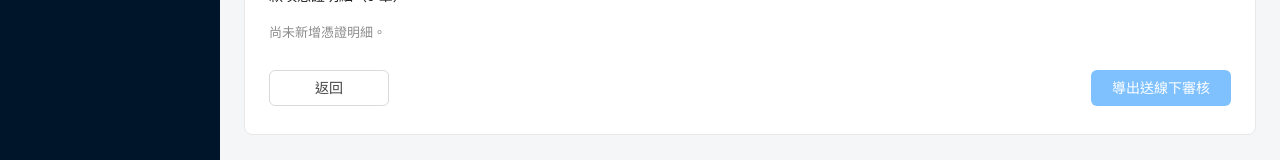
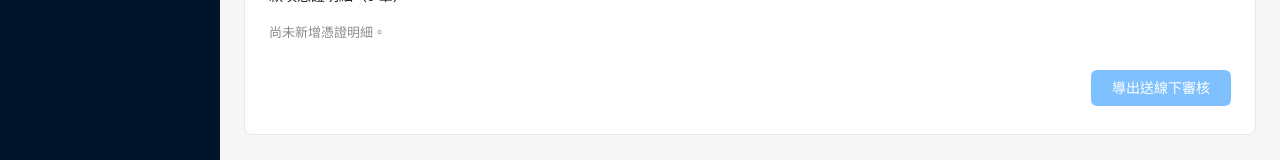
Before and after one commit to abc310144-bit/Payment-application, a React (Vite) app: page /applications/1/view in a window 1280 px wide. Shown: the part 658-818 px from the top of the page. Built offline with nearby package versions, Linux system fonts and the light colour scheme.

Commit message:
Remove redundant back button from the application detail view.
Keep return-to-list in the page header only.

Co-authored-by: Cursor <cursoragent@cursor.com>

```diff
--- a/src/pages/ApplicationViewPage.tsx
+++ b/src/pages/ApplicationViewPage.tsx
@@ -1,4 +1,4 @@
-import { Link, useNavigate, useParams } from 'react-router-dom'
+import { Link, useParams } from 'react-router-dom'
 import { ApplicationSummaryPanel } from '../components/ApplicationSummaryPanel'
 import { useApplications } from '../context/ApplicationContext'
 import './ApplicationWorkspacePage.css'
@@ -6,7 +6,6 @@ import './ApplicationWorkspacePage.css'
 /** 列表「檢視」：僅顯示付款申請詳情，不帶 1-2-3 步驟 */
 export function ApplicationViewPage() {
   const { id } = useParams()
-  const navigate = useNavigate()
   const { getById } = useApplications()
   const app = id ? getById(id) : undefined
 
@@ -31,10 +30,7 @@ export function ApplicationViewPage() {
       </div>
 
       <div className="workspace-panel">
-        <ApplicationSummaryPanel
-          app={app}
-          onBack={() => navigate('/')}
-        />
+        <ApplicationSummaryPanel app={app} />
       </div>
     </div>
   )
```
